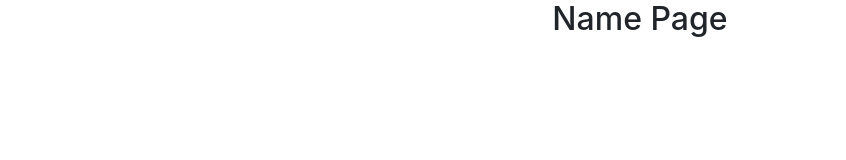
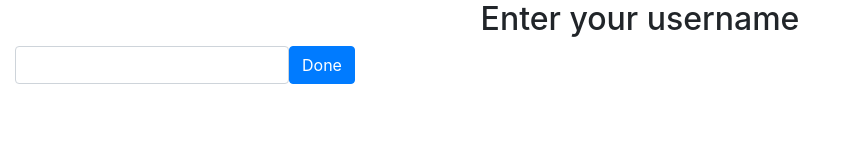
Before and after one commit to IamReptar/Reversi, a website: page public/name.html in a window 1280 px wide. Shown: the whole page, without its empty margins (0-846 px from the left). Drawn offline with nearby package versions, Linux system fonts and the light colour scheme.

Commit message:
added js so username is in url after form submit, I think it works.

```diff
--- a/public/name.html
+++ b/public/name.html
@@ -5,26 +5,45 @@
     <meta charset="utf-8">
     <meta name="viewport" content="width=device-width, initial-scale=1, shrink-to-fit=no">
 
+    <title>Enter your username for Reversi</title>
+
+
     <!-- Bootstrap CSS -->
     <link rel="stylesheet" href="https://stackpath.bootstrapcdn.com/bootstrap/4.4.1/css/bootstrap.min.css" integrity="sha384-Vkoo8x4CGsO3+Hhxv8T/Q5PaXtkKtu6ug5TOeNV6gBiFeWPGFN9MuhOf23Q9Ifjh" crossorigin="anonymous">
-    <title>Lobby</title>
     <style>
       body{
       }
     </style>
+
+    <script>
+      function submitForm(){
+        var username = $('#username').val();
+        window.location.href = 'lobby.html?username='+username;
+      }
+    </script>
   </head>
 
   <body>
     <div class= "container-fluid text-center">
       <div class= "row"> <!--for the logo pic -->
         <div class = "col">
-          <h2>Name Page</h2>
+          <h2>Enter your username</h2>
         </div>
       </div>
 
+        <div class= 'row'>
+          <div class = 'col'>
+            <form onsubmit='submitForm(); return false;' class= 'form-inline'>
+              <div class= 'form-group'>
+                <label for ='username' class= 'col-form-label sr-only'>Enter your username</label>
+                <input id = 'username' class= 'form-control' type= 'text' value= ' ' placeholder= 'Enter your username'/>
+              </div>
+              <button type= 'submit' class= 'btn btn-default btn-primary'>Done</button>
+            </form>
+          </div>
+        </div>
 
-    </div>
-
+      </div>
 
     <!-- Optional JavaScript -->
     <!-- jQuery first, then Popper.js, then Bootstrap JS -->
```
Also changed, not shown: public/lobby.html (added).
